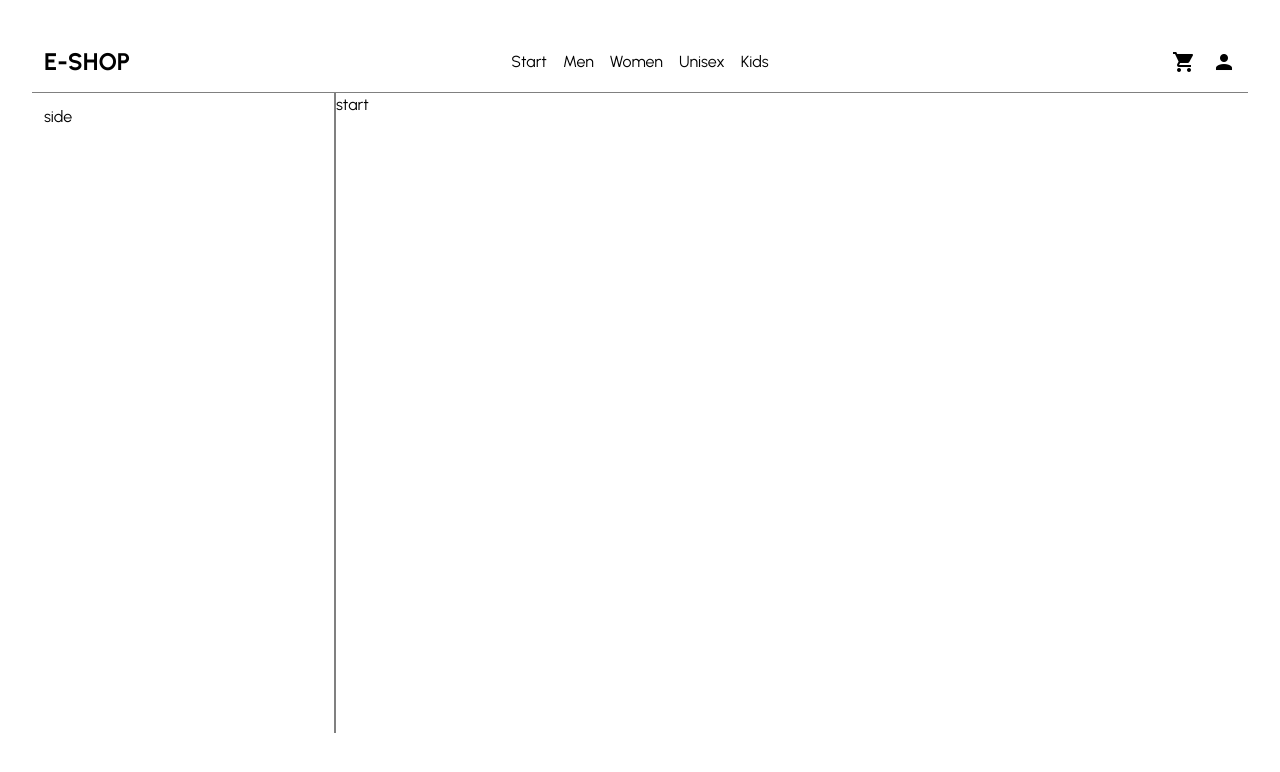
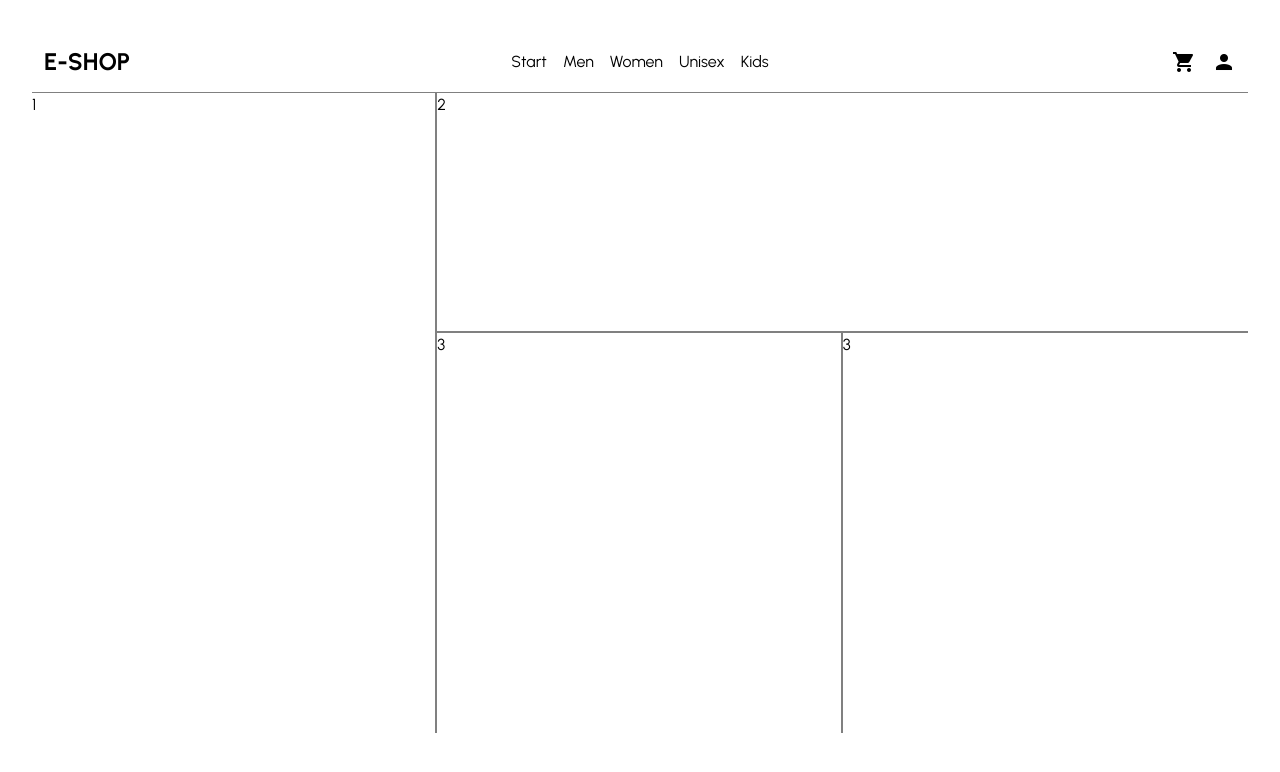
Before and after one commit to Makita7/shoe-e-shop-0.2, a Vue app: page / in a window 1280 px wide. Shown: the top 772 px of the page. Built offline with nearby package versions, Linux system fonts and the light colour scheme; the HTML template or start-up script is replaced by a standard one.

Commit message:
main page layout

```diff
--- a/src/App.vue
+++ b/src/App.vue
@@ -2,16 +2,20 @@
 import NavbarComp from './components/NavbarComp.vue';
 import { defineComponent } from 'vue';
 import { RouterView } from 'vue-router';
+import { useRoute } from 'vue-router';
 
 defineComponent({
   name: 'App',
 })
+
+const route = useRoute();
+
 </script>
 
 <template>
   <NavbarComp />
   <main class="d-flex">
-    <v-col cols="3" style="border-right: solid 2px gray; min-height: 80vh;">
+    <v-col v-if="route.path !== '/'" cols="3" style="border-right: solid 2px gray; min-height: 80vh;">
       side
     </v-col>
     <v-col style="padding: 0;">
--- a/src/pages/HomePage.vue
+++ b/src/pages/HomePage.vue
@@ -3,7 +3,45 @@
 </script>
 
 <template>
-  <main>
-    start
-  </main>
+  <div class="d-flex">
+    <v-col cols="4" class="height-100 first_box">1</v-col>
+    <v-col class="height-100">
+      <div class="box2 second_box">2</div>
+      <div class="d-flex">
+        <div class="box3 w50 third_box">3</div>
+        <div class="box3 w50">3</div>
+      </div>
+    </v-col>
+  </div>
 </template>
+
+<style scoped>
+.height-100 {
+  height: 80vh;
+  padding: 0;
+}
+
+.box2 {
+  height: 30vh;
+}
+
+.box3 {
+  height: 50vh;
+}
+
+.w50 {
+  width: 50%;
+}
+
+.first_box {
+  border-right: solid 2px gray;
+}
+
+.second_box {
+  border-bottom: solid 2px gray;
+}
+
+.third_box {
+  border-right: solid 2px gray;
+}
+</style>
--- a/src/pages/KidsPage.vue
+++ b/src/pages/KidsPage.vue
@@ -1,5 +1,6 @@
 <script setup lang="ts">
 import { defineComponent } from 'vue'
+import CardComp from '@/components/CardComp.vue';
 
 defineComponent({
   name: 'KidsPage',
@@ -8,5 +9,7 @@ defineComponent({
 </script>
 
 <template>
-  <div>kids</div>
+  <div class="d-flex flex-wrap">
+    <CardComp v-for="i in 6" :key="i" title="kids" />
+  </div>
 </template>
--- a/src/pages/UnisexPage.vue
+++ b/src/pages/UnisexPage.vue
@@ -1,5 +1,6 @@
 <script setup lang="ts">
 import { defineComponent } from 'vue'
+import CardComp from '@/components/CardComp.vue';
 
 defineComponent({
   name: 'UnisexPage',
@@ -8,5 +9,7 @@ defineComponent({
 </script>
 
 <template>
-  <div>unisex</div>
+  <div class="d-flex flex-wrap">
+    <CardComp v-for="i in 3" :key="i" title="unisex" />
+  </div>
 </template>
--- a/src/pages/WomenPage.vue
+++ b/src/pages/WomenPage.vue
@@ -1,5 +1,6 @@
 <script setup lang="ts">
 import { defineComponent } from 'vue'
+import CardComp from '@/components/CardComp.vue';
 
 defineComponent({
   name: 'WomenPage',
@@ -8,5 +9,7 @@ defineComponent({
 </script>
 
 <template>
-  <div>women</div>
+  <div class="d-flex flex-wrap">
+    <CardComp v-for="i in 5" :key="i" title="women" />
+  </div>
 </template>
```
